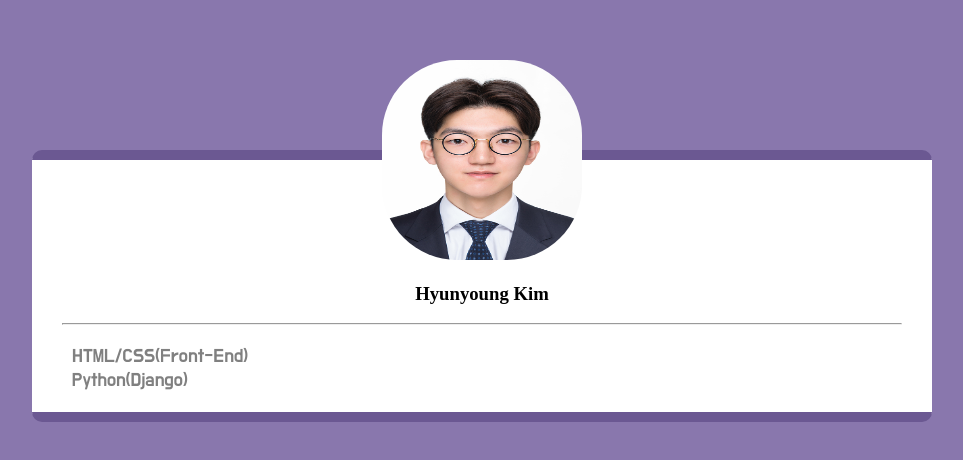
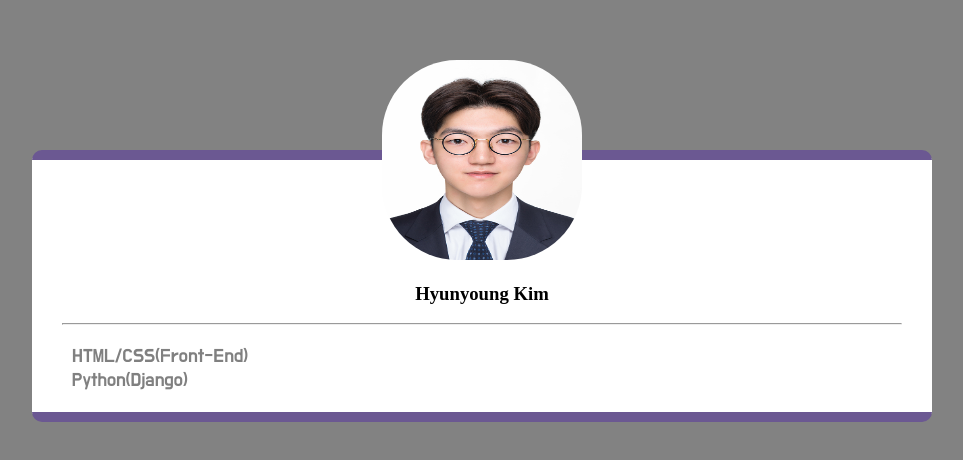
Before and after one commit to hyun0k/hyun0k.github.io, a plain HTML site: page index.html in a window 1280 px wide. Shown: the part 158-618 px from the top of the page, without its empty margins (158-1121 px from the left). Drawn offline with Linux system fonts and the light colour scheme.

Commit message:
change bg color

```diff
--- a/basic.css
+++ b/basic.css
@@ -1,5 +1,5 @@
 body {
-    background-color: #8977ad;
+    background-color: #828282;
     padding-top: 300px;
 }
 
```
